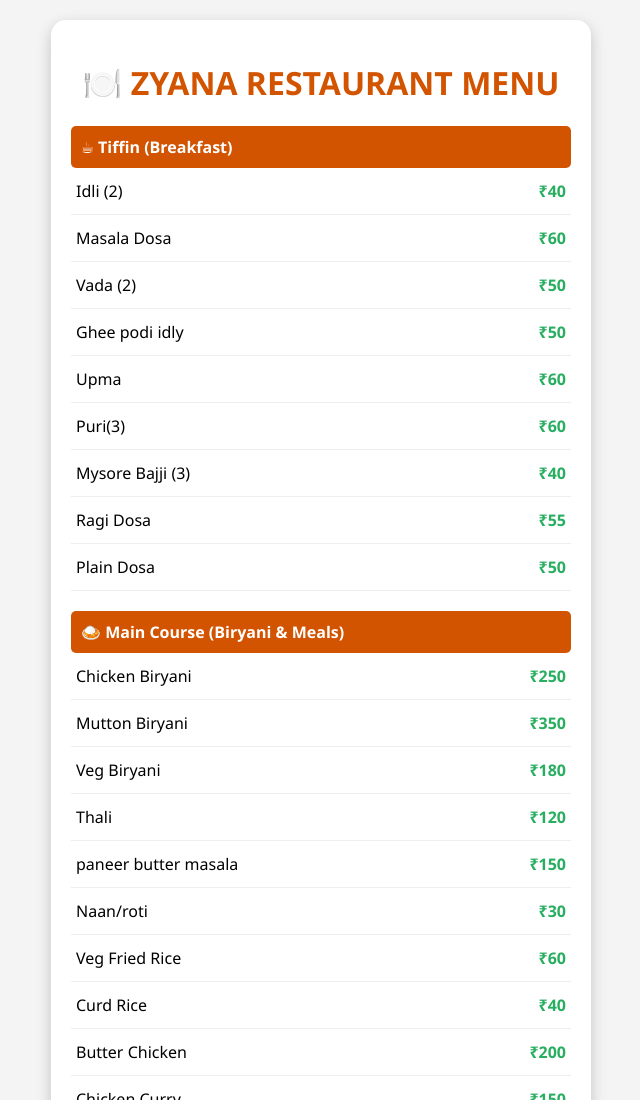
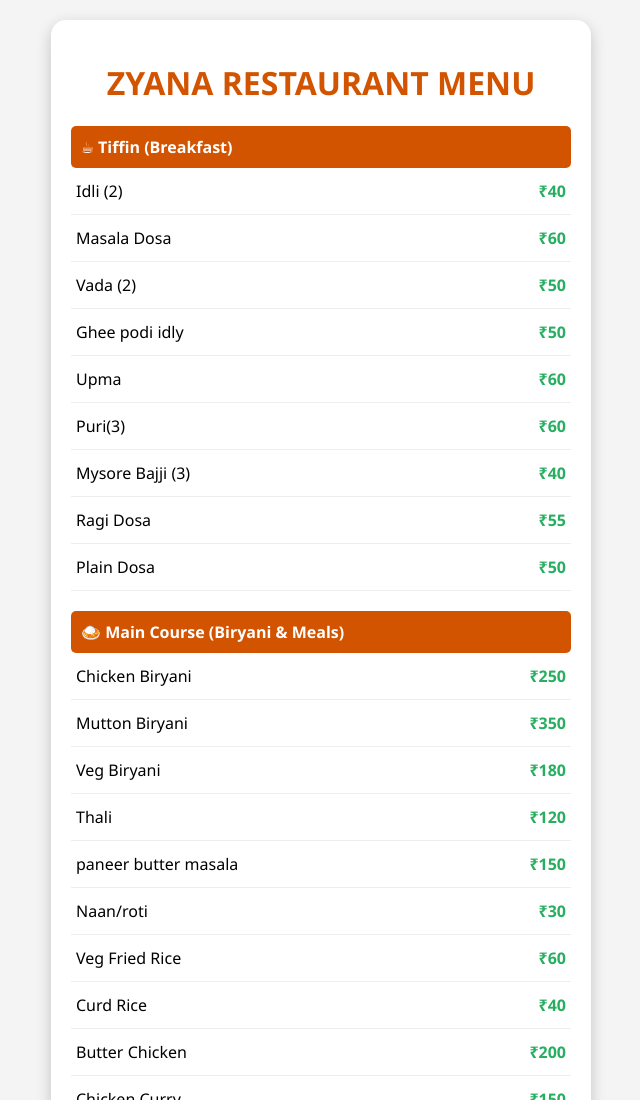
Before and after one commit to sree939171-debug/zyana, a plain HTML site: page zyana.html in a window 1280 px wide. Shown: the top 1100 px of the page, without its empty margins (319-959 px from the left). Drawn offline with Linux system fonts and the light colour scheme.

Commit message:
Update zyana.html

```diff
--- a/zyana.html
+++ b/zyana.html
@@ -26,7 +26,7 @@
 <body>
 
 <div class="container">
-    <h1>🍽️ zyana restaurant menu</h1>
+    <h1> zyana restaurant menu</h1>
 
     <div class="section-title">☕ Tiffin (Breakfast)</div>
     <div class="menu-item"><span class="item-name">Idli (2)</span> <span class="price">₹40</span></div>
```
